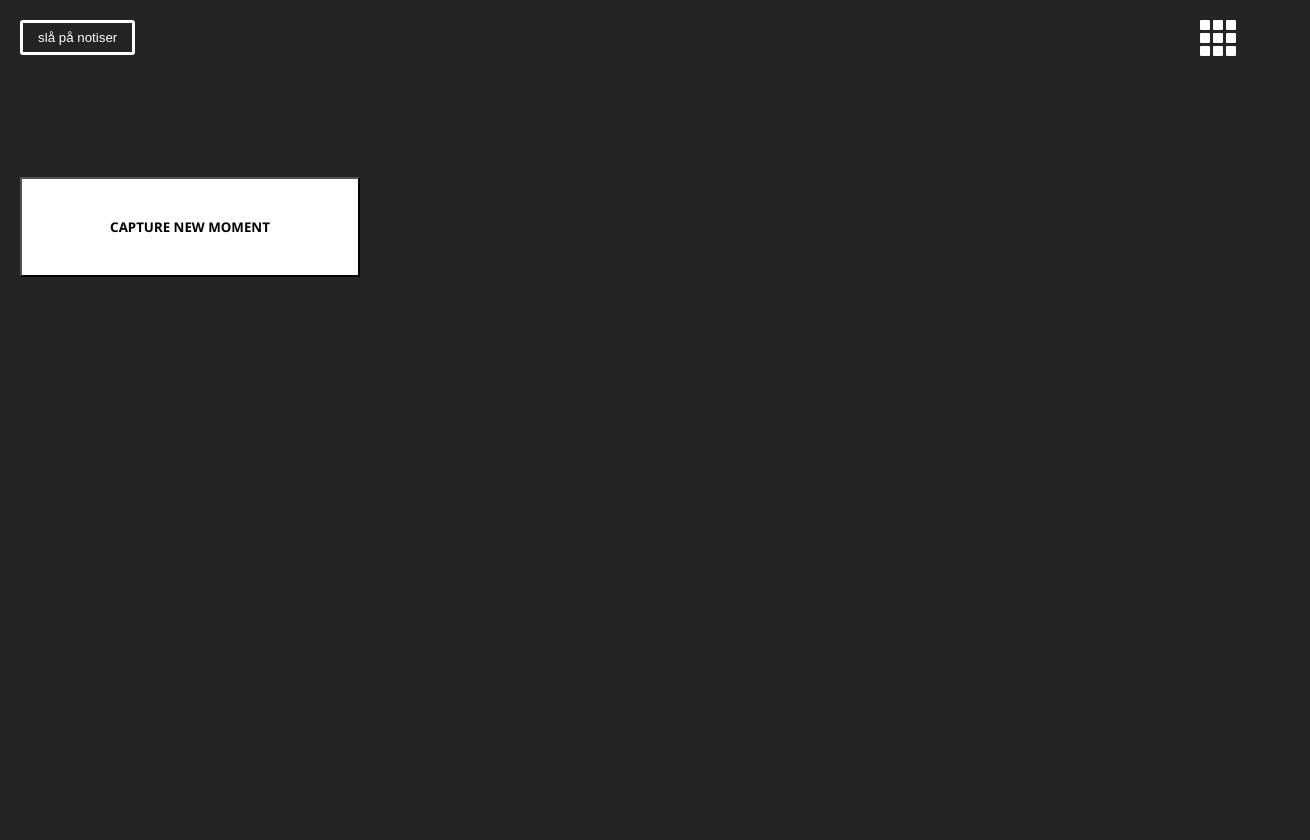
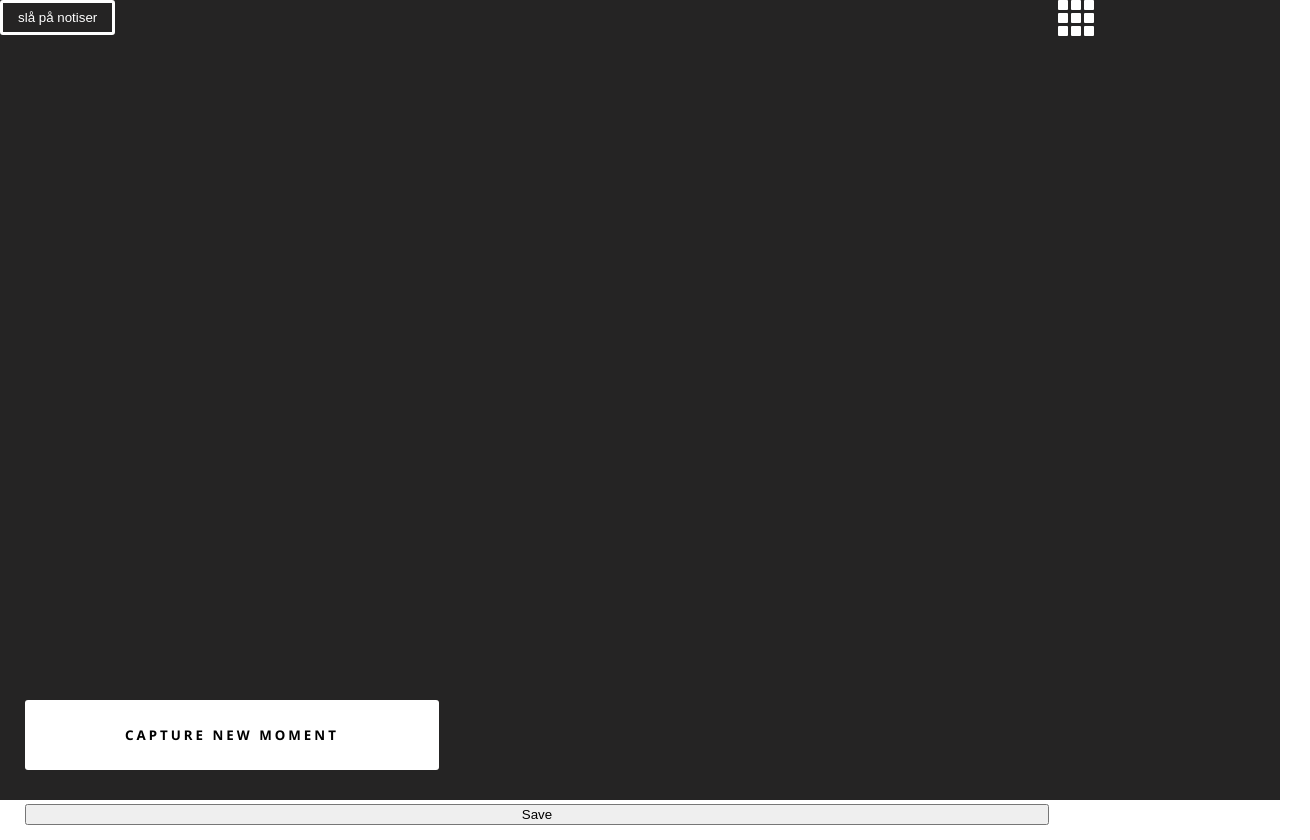
Before and after one commit to Reslow/theweddingphotographer, a React (Create React App) app: page / in a window 1280 px wide. Both pictures are taken after a click on the button "TA KORT". Shown: the whole page, 1310 px wide, since content can reach past the window. Built offline with nearby package versions, Linux system fonts and the light colour scheme; no server answers.

Commit message:
add styles

```diff
--- a/src/App.css
+++ b/src/App.css
@@ -1,16 +1,14 @@
-body,
-html {
+.App {
   text-align: center;
   background-color: #252424;
   font-family: "Noto Sans", sans-serif;
   min-height: 100vh;
   letter-spacing: 5px;
   color: white;
-  width: 100%;
   margin-left: auto;
   margin-right: auto;
-  padding: 10px;
-  position: relative;
+  position: absolute;
+  width: 100%;
 }
 
 .intro {
@@ -23,6 +21,9 @@ html {
   position: absolute;
   display: flex;
   flex-direction: column;
+  width: 80%;
+  left: 25px;
+  top: 10;
 }
 
 .snap {
@@ -30,15 +31,15 @@ html {
   position: absolute;
   display: flex;
   flex-direction: column;
-  width: 80%;
+  max-width: 90%;
   align-items: center;
   padding: 10px;
-  height: 70%;
+  margin: 0px;
 }
 
 .header {
   align-self: flex-start;
-  width: 50%;
+
   z-index: 0;
   position: absolute;
   display: flex;
@@ -58,15 +59,18 @@ html {
   position: absolute;
   padding: 0px;
   display: flex;
-  right: 30%;
+  right: 0%;
 }
 
 .img-display {
-  width: 45%;
+  width: 90%;
+  height: 100%;
   position: relative;
   display: flex;
   flex-direction: row-reverse;
   justify-content: space-around;
+  margin-left: auto;
+  margin-right: auto;
 }
 
 .notis--btn--on {
@@ -87,12 +91,36 @@ html {
 
 .primary {
   background-color: rgb(255, 255, 255);
-  width: 100%;
   font-family: "Noto Sans", sans-serif;
   text-transform: uppercase;
-  height: 100px;
-  margin-top: 50%;
+  height: 70px;
   font-weight: bold;
-  position: absolute;
-  bottom: 0px;
+  position: fixed;
+  bottom: 30px;
+  border-radius: 3px;
+  border: none;
+  letter-spacing: 3px;
+  padding: 0px 100px;
 }
+
+#camera {
+  margin: 100px auto auto auto;
+  max-width: 90%;
+  min-width: 60%;
+  max-height: 90%;
+}
+
+/* Gallery */
+
+#gallery {
+  display: grid;
+  grid-template-columns: 1fr 1fr;
+  padding: 10px;
+  gap: 20px;
+  width: 90%;
+}
+
+.home {
+  width: 90%;
+  margin: 0px;
+}
--- a/src/App.js
+++ b/src/App.js
@@ -23,7 +23,7 @@ function App() {
 
   function handleNotisButton() {
     SetNotisBtn(!notisBtn);
-    console.log(notisBtn);
+
     if (notisBtn === true) {
       console.log("btn");
       handleNotificationPermission();
@@ -32,7 +32,7 @@ function App() {
 
   function handleNotificationPermission() {
     Notification.requestPermission().then((permission) => {
-      console.log(permission);
+      // console.log(permission);
       if (permission === "granted") {
         SetPermission(true);
       }
@@ -46,7 +46,6 @@ function App() {
     }, 3000);
   }, []);
 
-  console.log(hideApp);
   return (
     <div className="App">
       <header className="header">
@@ -57,7 +56,9 @@ function App() {
           {notisBtn === true ? "slå på notiser" : "stäng av notiser"}
         </button>
       </header>
-      {!hideApp ? <Intro /> : ""}
+      {!hideApp ? (
+        <Intro />
+      ) : (
         <Routes>
           <Route
             path="/"
@@ -77,6 +78,7 @@ function App() {
             element={<Gallery setImages={setImages} />}
           ></Route>
         </Routes>
+      )}
     </div>
   );
 }
--- a/src/components/views/Home.js
+++ b/src/components/views/Home.js
@@ -12,10 +12,11 @@ export default function Home({
   const [imageIsSaved, SetImageIsSaved] = useState(false);
 
   return (
-    <div>
+    <div className="home">
       <Link to="/gallery" className="nav">
         <img src="/gallery.svg" alt="nav" />
       </Link>
+
       <Photo
         SetImageIsSaved={SetImageIsSaved}
         ImageIsSaved={imageIsSaved}
--- a/src/components/views/Photo.js
+++ b/src/components/views/Photo.js
@@ -119,7 +119,7 @@ export default function Photo({
         className="capture"
         style={{ visibility: takenPhoto ? "visible" : "hidden" }}
       >
-        <canvas id="canvas" ref={canvasRef} height="200" width="340"></canvas>
+        <canvas id="canvas" ref={canvasRef} height="480" width="640"></canvas>
         {takenPhoto && <button onClick={handleSaveImage}>Save</button>}
         <button className="primary">capture new moment</button>
       </div>
```
Lines whose indentation alone changed are shown as unchanged.
